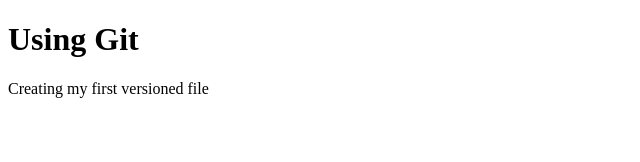
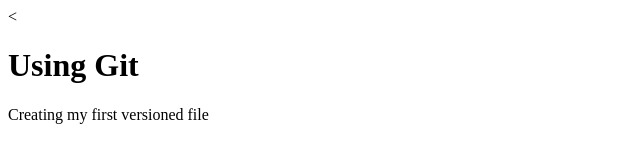
Before and after one commit to ElviraGoncharova/nodeyqr, a plain HTML site: page index.html in a window 1280 px wide. Shown: the whole page, without its empty margins (0-640 px from the left). Drawn offline with Linux system fonts and the light colour scheme.

```diff
--- a/index.html
+++ b/index.html
@@ -4,7 +4,7 @@
     <title>Using Git</title>
   </head>
   <body>
-    <h1>Using Git</h1>
+    <<h1>Using Git</h1>
     <p>Creating my first versioned file</p>
   </body>
 </html>
```
